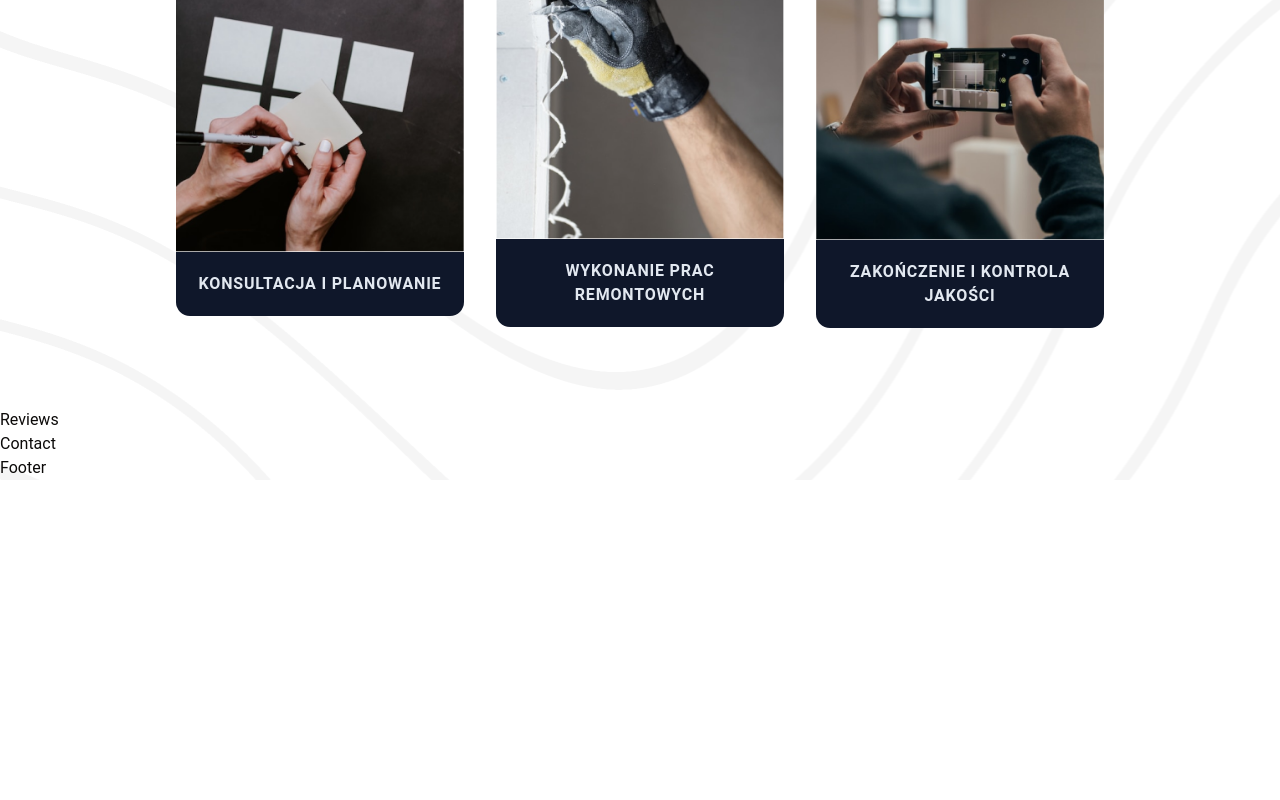
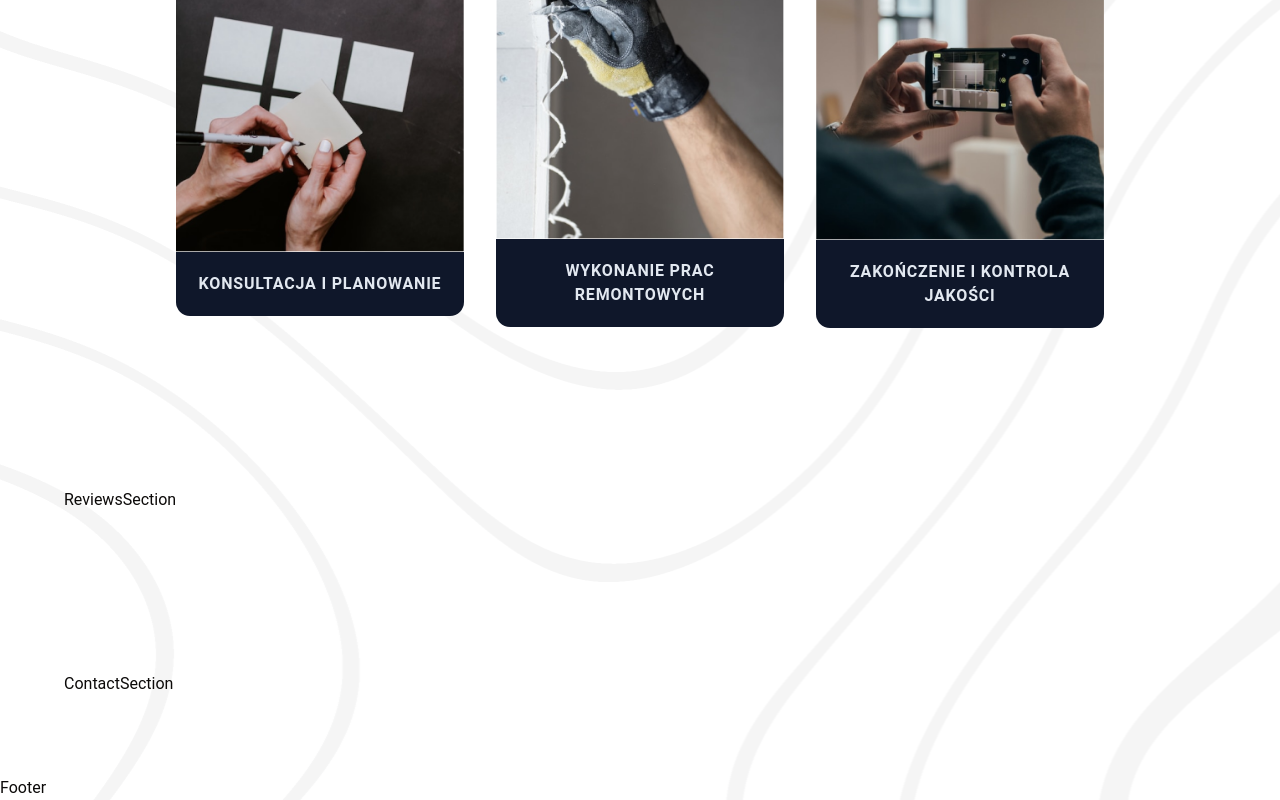
Before and after one commit to PeterPoterek/tww-ts, a React (Vite) app in the folder client/: page / in a window 1280 px wide. Shown: the part 1780-2580 px from the top of the page. Before the commit the page ends 2260 px from the top, so only its background shows below. Built offline with nearby package versions, Linux system fonts and the light colour scheme.

Commit message:
review/contact moved into seperate componenets

```diff
--- /dev/null
+++ b/client/src/pages/main/ContactSection/ContactSection.tsx
@@ -0,0 +1,7 @@
+import Section from "@/pages/shared/Section";
+
+const ContactSection = () => {
+  return <Section id="contact">ContactSection</Section>;
+};
+
+export default ContactSection;
--- a/client/src/pages/main/MainPage.tsx
+++ b/client/src/pages/main/MainPage.tsx
@@ -1,6 +1,8 @@
 import AboutSection from "./AboutSection/AboutSection";
+import ContactSection from "./ContactSection/ContactSection";
 import CreationStepsSection from "./CreationStepsSection/CreationStepsSection";
 import LandingPage from "./LandingPage";
+import ReviewsSection from "./ReviewsSection/ReviewsSection";
 import ServicesSection from "./ServicesSection/ServicesSection";
 
 const MainPage = () => {
@@ -14,8 +16,9 @@ const MainPage = () => {
 
       <CreationStepsSection />
 
-      <section id="reviews">Reviews</section>
-      <section id="contact">Contact</section>
+      <ReviewsSection />
+
+      <ContactSection />
     </>
   );
 };
--- /dev/null
+++ b/client/src/pages/main/ReviewsSection/ReviewsSection.tsx
@@ -0,0 +1,7 @@
+import Section from "@/pages/shared/Section";
+
+const ReviewsSection = () => {
+  return <Section id="reviews">ReviewsSection</Section>;
+};
+
+export default ReviewsSection;
```
